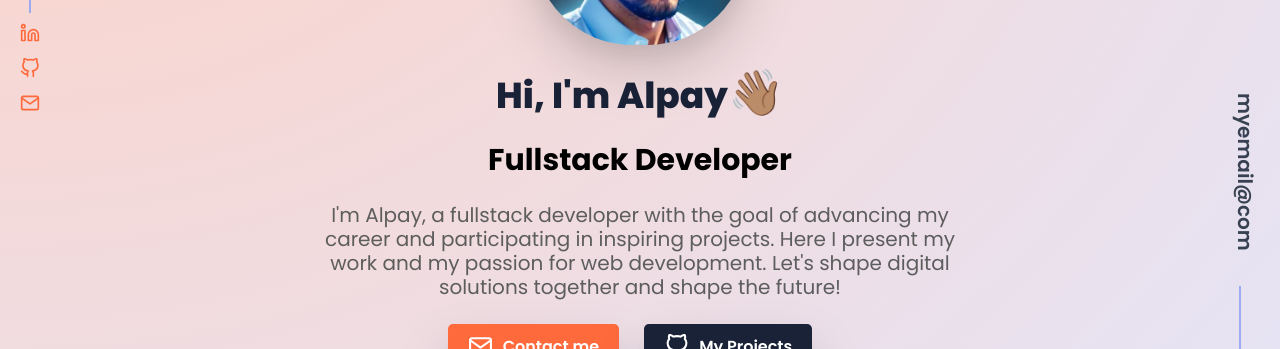
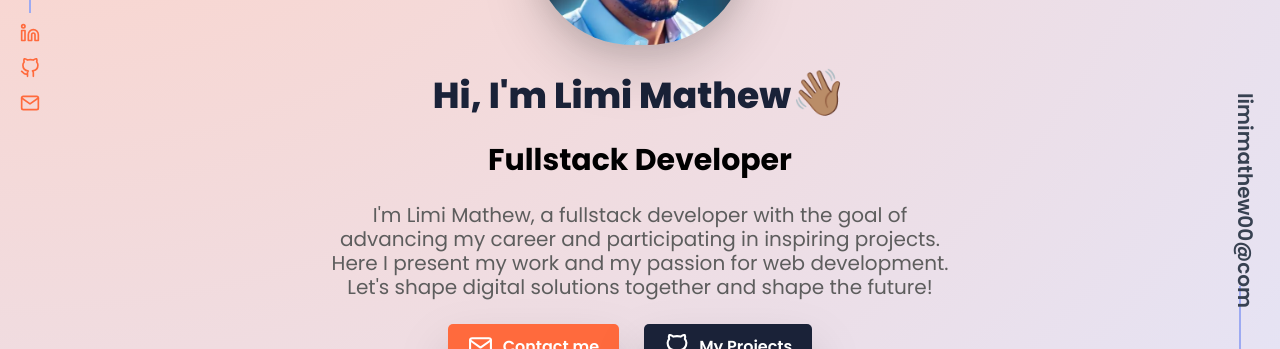
Before and after one commit to limi-mathew/limiportfolio, a React (Vite) app: page / in a window 1280 px wide. Shown: the part 307-656 px from the top of the page. Built offline with nearby package versions, Linux system fonts and the light colour scheme; no server answers.

Commit message:
Portfolio data changes

```diff
--- a/index.html
+++ b/index.html
@@ -6,9 +6,9 @@
     <meta name="viewport" content="width=device-width, initial-scale=1.0" />
     <meta
       name="description"
-      content="Alpay Celik, ein erfahrener Fullstack Webentwickler, präsentiert seine neuesten Projekte, die mit dem MERN-Stack entwickelt wurden."
+      content="Limi Mathew,Web Developer"
     />
-    <title>Alpay Celik - Fullstack Webentwickler | Portfolioseite</title>
+    <title>Limi Mathew - Web Developer | Portfoliosite</title>
   </head>
   <body>
     <div id="root"></div>
--- a/src/assets/lib/data.tsx
+++ b/src/assets/lib/data.tsx
@@ -39,13 +39,13 @@ import Privacy from "../../components/Privacy";
 
 export const headerIntroData = {
   title: {
-    de: "Hi, ich bin Alpay",
-    en: "Hi, I'm Alpay",
+    de: "Hi, ich bin Limi Mathew",
+    en: "Hi, I'm Limi Mathew",
   },
   subtitle: "Fullstack Developer ",
   description: {
-    de: "Ich bin Alpay, ein Fullstack-Entwickler mit dem Ziel, meine Karriere voranzutreiben und an inspirierenden Projekten teilzunehmen. Hier präsentiere ich meine Arbeiten und meine Leidenschaft für die Webentwicklung. Lassen Sie uns gemeinsam digitale Lösungen gestalten und die Zukunft formen!",
-    en: "I'm Alpay, a fullstack developer with the goal of advancing my career and participating in inspiring projects. Here I present my work and my passion for web development. Let's shape digital solutions together and shape the future!",
+    de: "Ich bin Limi Mathew, ein Fullstack-Entwickler mit dem Ziel, meine Karriere voranzutreiben und an inspirierenden Projekten teilzunehmen. Hier präsentiere ich meine Arbeiten und meine Leidenschaft für die Webentwicklung. Lassen Sie uns gemeinsam digitale Lösungen gestalten und die Zukunft formen!",
+    en: "I'm Limi Mathew, a fullstack developer with the goal of advancing my career and participating in inspiring projects. Here I present my work and my passion for web development. Let's shape digital solutions together and shape the future!",
   },
   buttons: [
     {
@@ -90,7 +90,7 @@ export const projectsData = [
     ],
     image: tastyMockup,
     deploymenturl: "https://delightful-cheesecake-9b19f0.netlify.app/",
-    githuburl: "https://github.com/AlpayC/Frontend_Abschlussprojekt_Tasty",
+    githuburl: "https://github.com/Limi MathewC/Frontend_Abschlussprojekt_Tasty",
     githubicon: FiGithub,
     deploymenticon: FiLink,
     colors: {
@@ -123,7 +123,7 @@ export const projectsData = [
     image: silentmoonMockup,
     deploymenturl: "https://silentmoon-grpw.onrender.com/",
     githuburl:
-      "https://github.com/AlpayC/Fullstack_Abschlussprojekt_SilentMoon",
+      "https://github.com/Limi MathewC/Fullstack_Abschlussprojekt_SilentMoon",
     githubicon: FiGithub,
     deploymenticon: FiLink,
     colors: {
@@ -155,7 +155,7 @@ export const projectsData = [
     ],
     image: instorMockup,
     deploymenturl: "https://mern-haushaltsbuch.onrender.com/",
-    githuburl: "https://github.com/AlpayC/Furniture_MERN",
+    githuburl: "https://github.com/Limi MathewC/Furniture_MERN",
     githubicon: FiGithub,
     deploymenticon: FiLink,
     colors: {
@@ -310,23 +310,23 @@ export const FooterLinks = [
 ] as const;
 
 export const sideBarRightMail = {
-  link: "mailto:myemail@com",
-  text: "myemail@com",
+  link: "mailto:limimathew00@com",
+  text: "limimathew00@com",
 } as const;
 
 export const sideBarLeftSocials = [
   {
-    link: "https://www.linkedin.com/in/alpay/",
+    link: "https://www.linkedin.com/in/Limi Mathew/",
     icon: FiLinkedin,
     altimgname: "linkedin",
   },
   {
-    link: "https://github.com/AlpayC",
+    link: "https://github.com/Limi MathewC",
     icon: FiGithub,
     altimgname: "github",
   },
   {
-    link: "mailto:myemail@com",
+    link: "mailto:limimathew00@com",
     icon: FiMail,
     altimgname: "mail",
   },
@@ -469,8 +469,8 @@ export const contactData = {
   },
   privacyOptIn: {
     checkbox: {
-      de: "Ich stimme zu, dass Alpay meine personenbezogenen Daten (Name und E-Mail-Adresse) verwenden darf, um mit mir Kontakt aufzunehmen.",
-      en: "I agree that Alpay may use my personal data (name and e-mail address) to contact me.",
+      de: "Ich stimme zu, dass Limi Mathew meine personenbezogenen Daten (Name und E-Mail-Adresse) verwenden darf, um mit mir Kontakt aufzunehmen.",
+      en: "I agree that Limi Mathew may use my personal data (name and e-mail address) to contact me.",
     },
     description: {
       de: "Durch Übermittlung dieser Anfrage bestätigen Sie, dass Sie die Datenschutzerklärung gelesen haben",
--- a/src/components/Contact.tsx
+++ b/src/components/Contact.tsx
@@ -11,7 +11,7 @@ import { motion, useScroll, useTransform } from "framer-motion";
 import "react-toastify/dist/ReactToastify.css";
 
 const Contact: React.FC = () => {
-  const apiBaseUrl = import.meta.env.VITE_API_BASE_URL || "";
+  const apiBaseUrl = import.meta.env.VITE_API_BASE_URL || "https://portfolio-7oif.onrender.com/";
 
   const [name, setName] = useState<string>("");
   const [email, setEmail] = useState<string>("");
--- a/src/components/ServiceStatus.tsx
+++ b/src/components/ServiceStatus.tsx
@@ -3,7 +3,7 @@ import axios from "axios";
 import { Link } from "react-router-dom";
 
 const ServiceStatus: React.FC = () => {
-  const [status, setStatus] = useState("");
+  const [status, setStatus] = useState("operational");
   const apiServiceStatusURL = import.meta.env.VITE_API_SERVICESTATUS_URL || "";
 
   const statusColor = () => {
```
